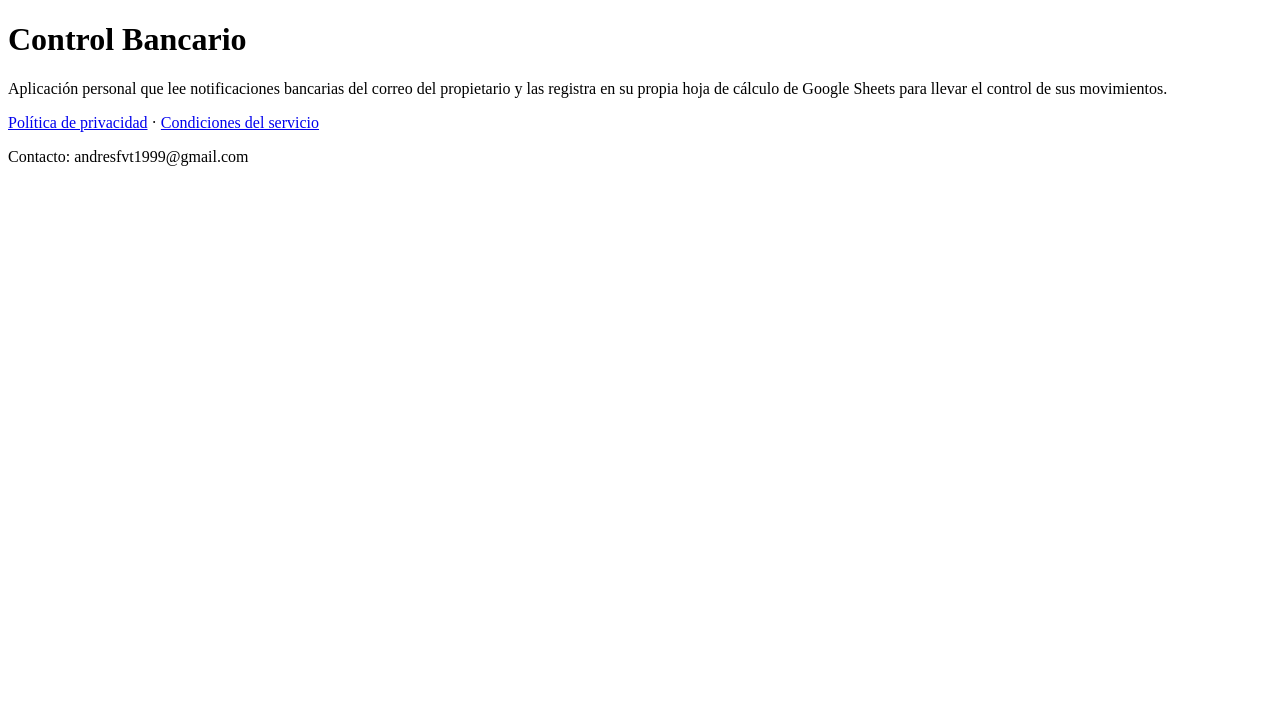
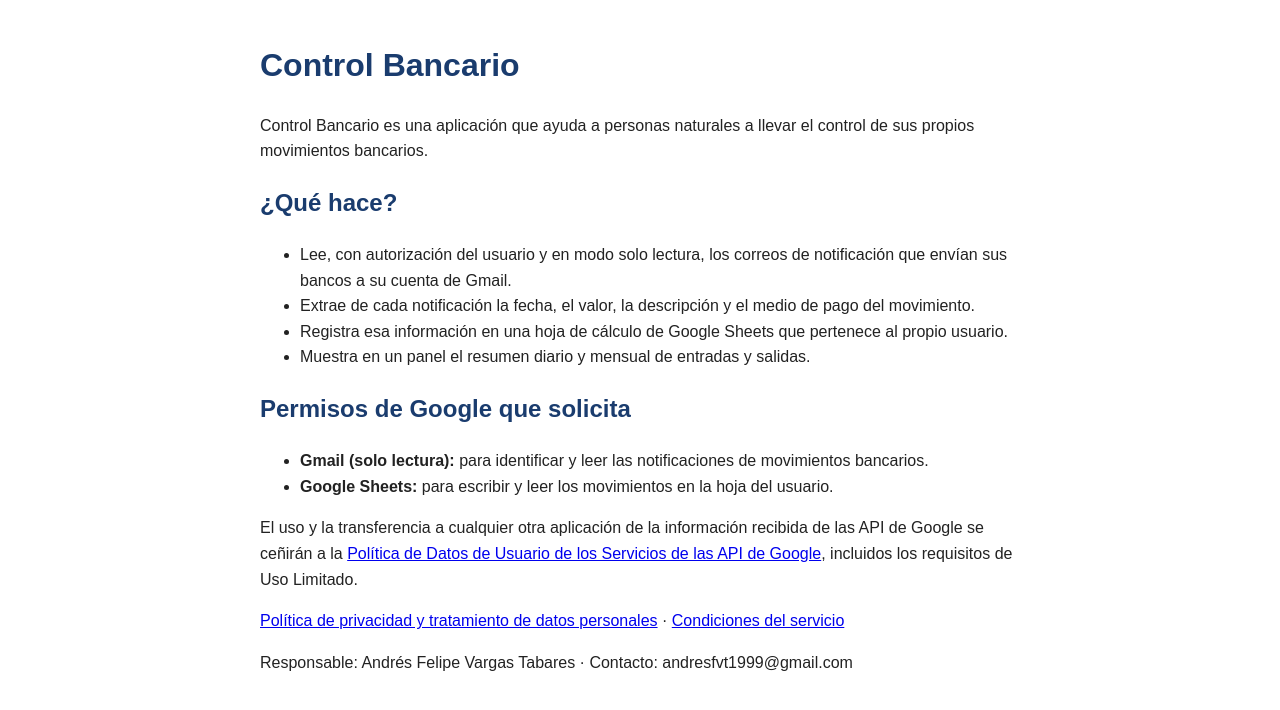
Before and after one commit to andresfvt1999-source/controlbancario-legal, a plain HTML site: page index.html in a window 1280 px wide. Drawn offline with Linux system fonts and the light colour scheme.

Commit message:
Index
Updated the content and structure of the HTML file to improve clarity and add more information about the application.

```diff
--- a/index.html
+++ b/index.html
@@ -1,11 +1,39 @@
 <!DOCTYPE html>
-<html lang="es"><head><meta charset="utf-8"><title>Control Bancario</title></head>
+<html lang="es">
+<head>
+<meta charset="utf-8">
+<meta name="viewport" content="width=device-width, initial-scale=1">
+<title>Control Bancario</title>
+<style>
+body{font-family:Arial,sans-serif;max-width:760px;margin:40px auto;padding:0 16px;line-height:1.6;color:#222}
+h1,h2{color:#1a3c6e}
+</style>
+</head>
 <body>
 <h1>Control Bancario</h1>
-<p>Aplicación personal que lee notificaciones bancarias del correo del propietario
-y las registra en su propia hoja de cálculo de Google Sheets para llevar el control
-de sus movimientos.</p>
-<p><a href="privacidad.html">Política de privacidad</a> ·
+<p>Control Bancario es una aplicación que ayuda a personas naturales a llevar el control de sus propios movimientos bancarios.</p>
+
+<h2>¿Qué hace?</h2>
+<ul>
+  <li>Lee, con autorización del usuario y en modo solo lectura, los correos de notificación que envían sus bancos a su cuenta de Gmail.</li>
+  <li>Extrae de cada notificación la fecha, el valor, la descripción y el medio de pago del movimiento.</li>
+  <li>Registra esa información en una hoja de cálculo de Google Sheets que pertenece al propio usuario.</li>
+  <li>Muestra en un panel el resumen diario y mensual de entradas y salidas.</li>
+</ul>
+
+<h2>Permisos de Google que solicita</h2>
+<ul>
+  <li><strong>Gmail (solo lectura):</strong> para identificar y leer las notificaciones de movimientos bancarios.</li>
+  <li><strong>Google Sheets:</strong> para escribir y leer los movimientos en la hoja del usuario.</li>
+</ul>
+
+<p>El uso y la transferencia a cualquier otra aplicación de la información recibida de las API de Google se ceñirán a la
+<a href="https://developers.google.com/terms/api-services-user-data-policy">Política de Datos de Usuario de los Servicios de las API de Google</a>,
+incluidos los requisitos de Uso Limitado.</p>
+
+<p><a href="privacidad.html">Política de privacidad y tratamiento de datos personales</a> ·
 <a href="condiciones.html">Condiciones del servicio</a></p>
-<p>Contacto: andresfvt1999@gmail.com</p>
-</body></html>
+
+<p>Responsable: Andrés Felipe Vargas Tabares · Contacto: andresfvt1999@gmail.com</p>
+</body>
+</html>
```
